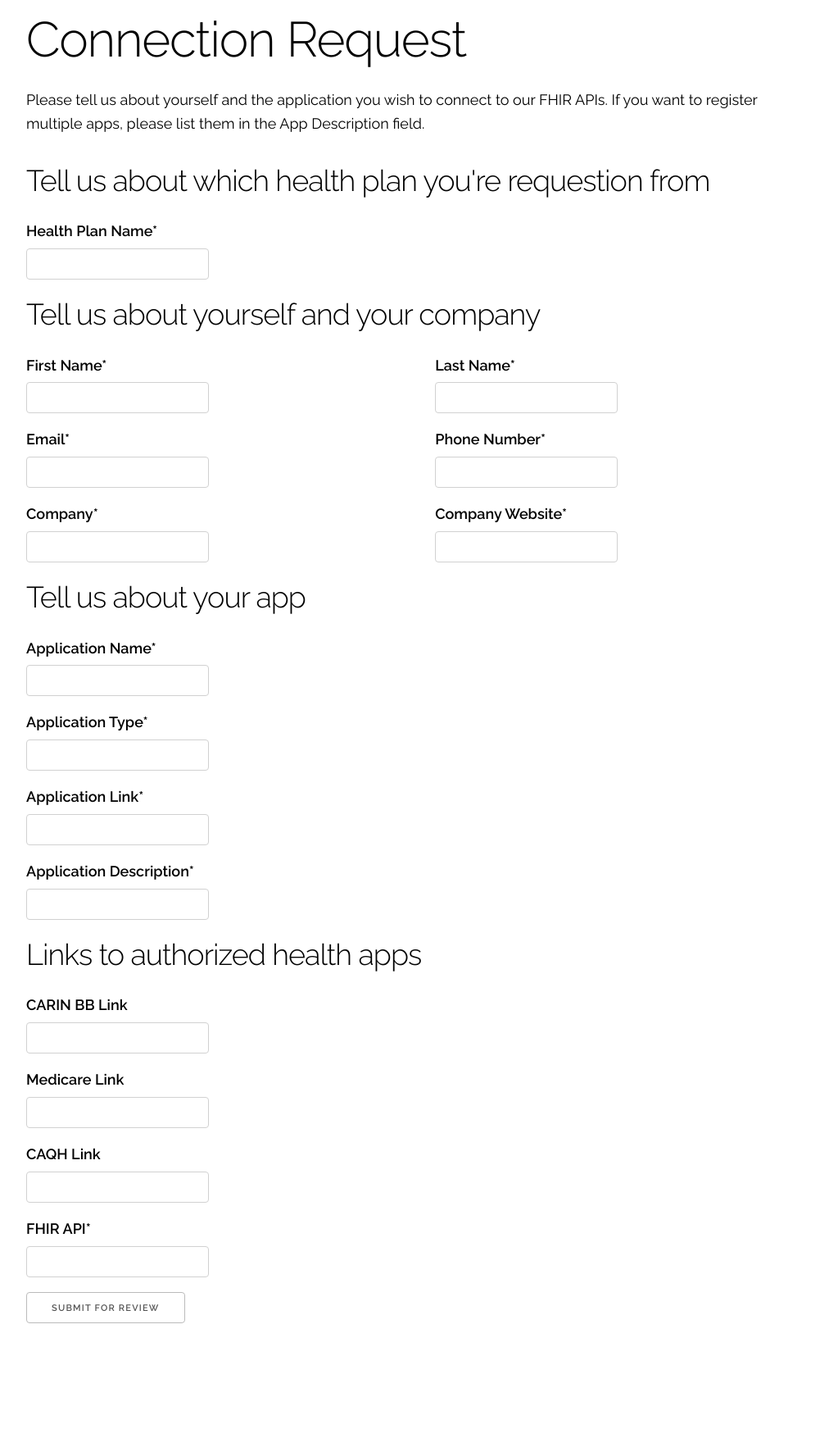
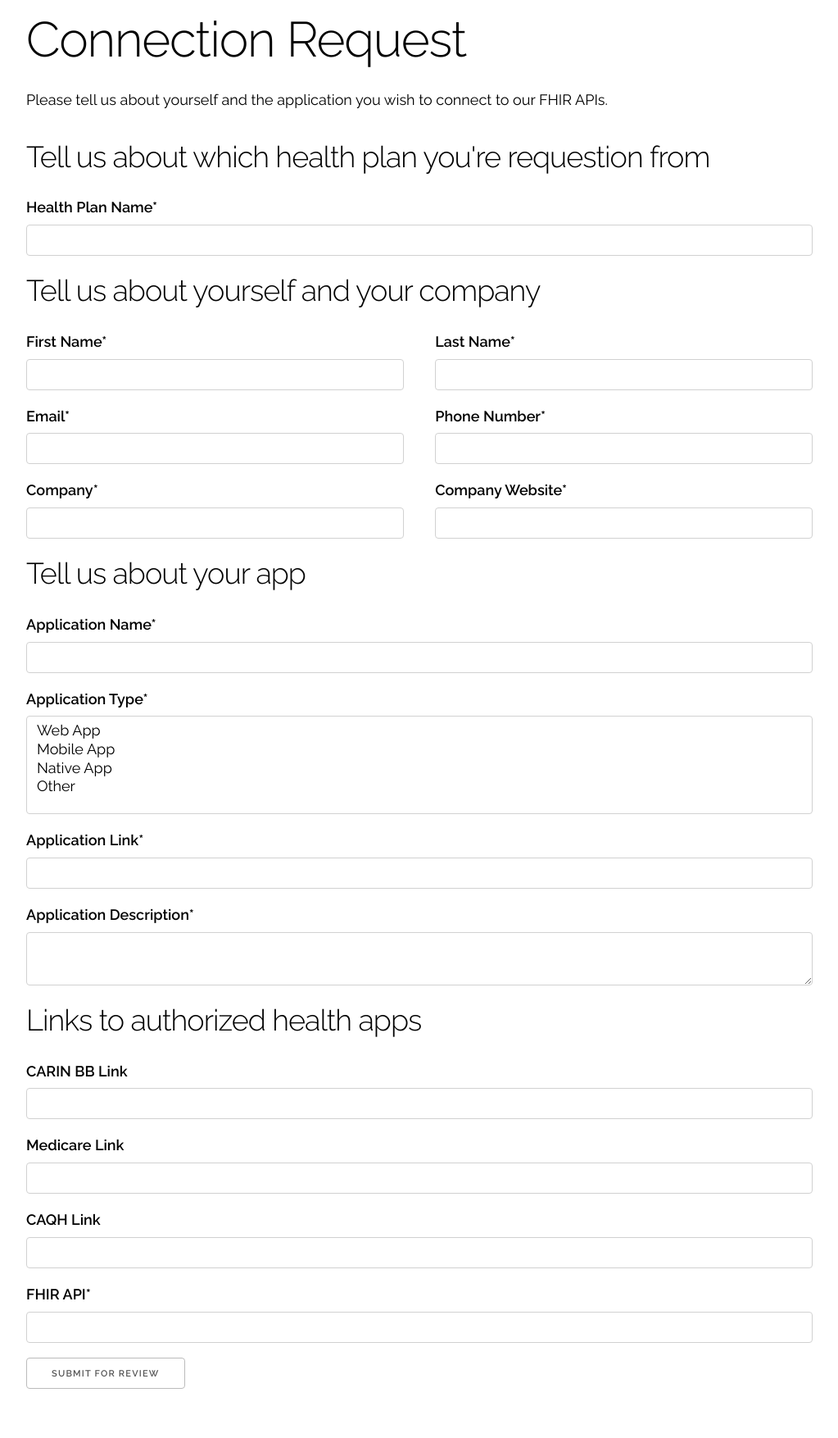
Before and after one commit to rodneygauna/H3O_Inferno, a Flask app: page /connection_request in a window 1280 px wide. Shown: the part 60-1814 px from the top of the page at 82% size, without its empty margins (128-1151 px from the left). Before the commit the page ends 1674 px from the top, so only its background shows below. Run offline with Flask 3, Linux system fonts and the light colour scheme; some libraries are stand-ins or nearby versions.

Commit message:
save multiple choices as a string

```diff
--- a/src/request/forms.py
+++ b/src/request/forms.py
@@ -6,6 +6,8 @@ Requests > Forms
 from flask_wtf import FlaskForm
 from wtforms import (
     StringField,
+    TextAreaField,
+    SelectMultipleField,
     SubmitField,
 )
 from wtforms.validators import (
@@ -18,26 +20,48 @@ class ConnectionRequestForm(FlaskForm):
     """Form - Connection Request"""
 
     # Requester Information
-    firstname = StringField('First Name*', validators=[DataRequired()])
-    lastname = StringField('Last Name*', validators=[DataRequired()])
-    email = StringField('Email*', validators=[DataRequired()])
-    phone_number = StringField('Phone Number*', validators=[DataRequired()])
-    company = StringField('Company*', validators=[DataRequired()])
+    firstname = StringField('First Name*', validators=[DataRequired()],
+                            render_kw={"class": "u-full-width"})
+    lastname = StringField('Last Name*', validators=[DataRequired()],
+                           render_kw={"class": "u-full-width"})
+    email = StringField('Email*', validators=[DataRequired()],
+                        render_kw={"class": "u-full-width"})
+    phone_number = StringField('Phone Number*', validators=[DataRequired()],
+                               render_kw={"class": "u-full-width"})
+    company = StringField('Company*', validators=[DataRequired()],
+                          render_kw={"class": "u-full-width"})
     company_website = StringField(
-        'Company Website*', validators=[DataRequired()])
+        'Company Website*', validators=[DataRequired()],
+        render_kw={"class": "u-full-width"})
     # Application Information
-    app_name = StringField('Application Name*', validators=[DataRequired()])
-    app_link = StringField('Application Link*', validators=[DataRequired()])
-    app_type = StringField('Application Type*', validators=[DataRequired()])
-    app_description = StringField(
-        'Application Description*', validators=[DataRequired()])
-    carin_link = StringField('CARIN BB Link')
-    medicare_link = StringField('Medicare Link')
-    caqh_link = StringField('CAQH Link')
+    app_name = StringField('Application Name*', validators=[DataRequired()],
+                           render_kw={"class": "u-full-width"})
+    app_link = StringField('Application Link*', validators=[DataRequired()],
+                           render_kw={"class": "u-full-width"})
+    app_type = SelectMultipleField('Application Type*',
+                                   choices=[('Web App', 'Web App'),
+                                            ('Mobile App', 'Mobile App'),
+                                            ('Native App', 'Native App'),
+                                            ('Other', 'Other')],
+                                   coerce=str,
+                                   validators=[DataRequired()],
+                                   render_kw={"class": "u-full-width",
+                                              "style": "height: 120px;"})
+    app_description = TextAreaField(
+        'Application Description*', validators=[DataRequired()],
+        render_kw={"class": "u-full-width"})
+    carin_link = StringField('CARIN BB Link',
+                             render_kw={"class": "u-full-width"})
+    medicare_link = StringField('Medicare Link',
+                                render_kw={"class": "u-full-width"})
+    caqh_link = StringField('CAQH Link',
+                            render_kw={"class": "u-full-width"})
     # Requesting Information
-    fhir_api = StringField('FHIR API*', validators=[DataRequired()])
+    fhir_api = StringField('FHIR API*', validators=[DataRequired()],
+                           render_kw={"class": "u-full-width"})
     # Health Plan Information
     health_plan_name = StringField(
-        'Health Plan Name*', validators=[DataRequired()])
+        'Health Plan Name*', validators=[DataRequired()],
+        render_kw={"class": "u-full-width"})
     # Submit
     submit = SubmitField('Submit for Review')
--- a/src/request/views.py
+++ b/src/request/views.py
@@ -38,6 +38,7 @@ def connection_request():
     form = ConnectionRequestForm()
 
     if form.validate_on_submit():
+        app_type_string = ", ".join(form.app_type.data)
         new_request = ConnectionRequest(
             firstname=form.firstname.data,
             lastname=form.lastname.data,
@@ -47,7 +48,7 @@ def connection_request():
             company_website=form.company_website.data,
             app_name=form.app_name.data,
             app_link=form.app_link.data,
-            app_type=form.app_type.data,
+            app_type=app_type_string,
             app_description=form.app_description.data,
             carin_link=form.carin_link.data,
             medicare_link=form.medicare_link.data,
--- a/src/templates/requests/connection_request.html
+++ b/src/templates/requests/connection_request.html
@@ -2,8 +2,7 @@
 <h1>Connection Request</h1>
 <p>
   Please tell us about yourself and the application you wish to connect to our
-  FHIR APIs. If you want to register multiple apps, please list them in the App
-  Description field.
+  FHIR APIs.
 </p>
 <form action="" method="post">
   {{ form.hidden_tag() }}
```
